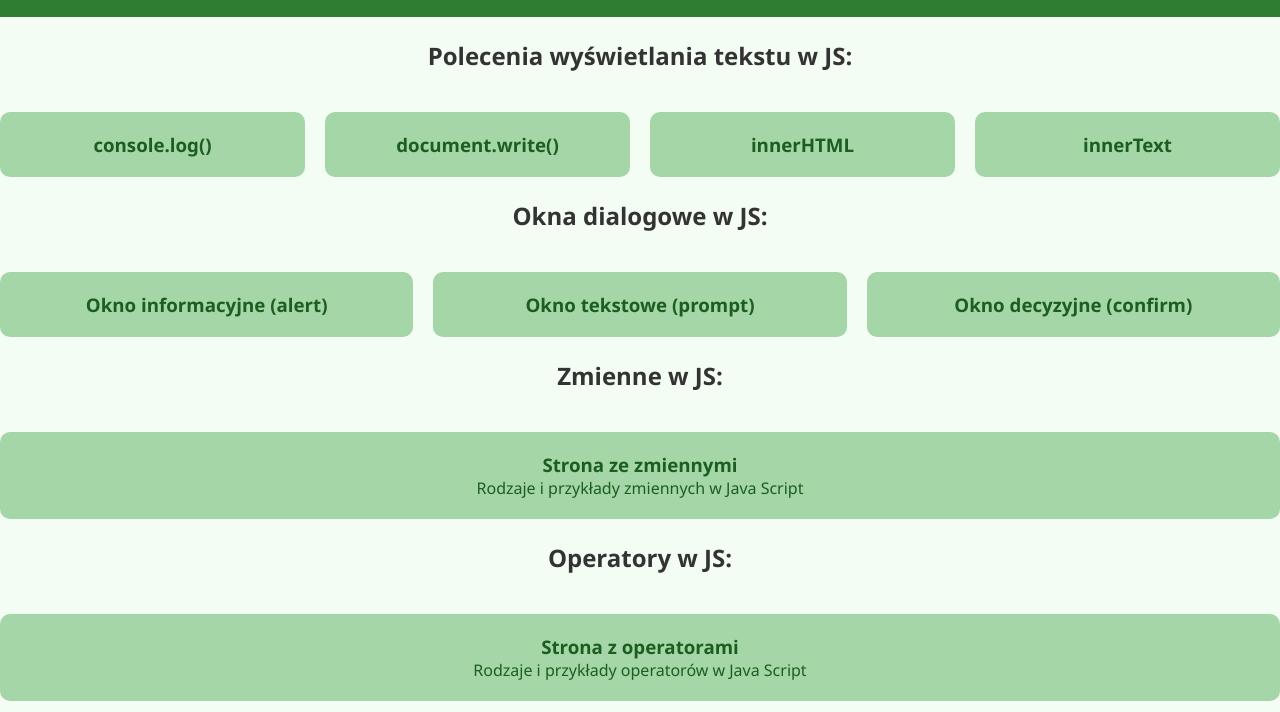
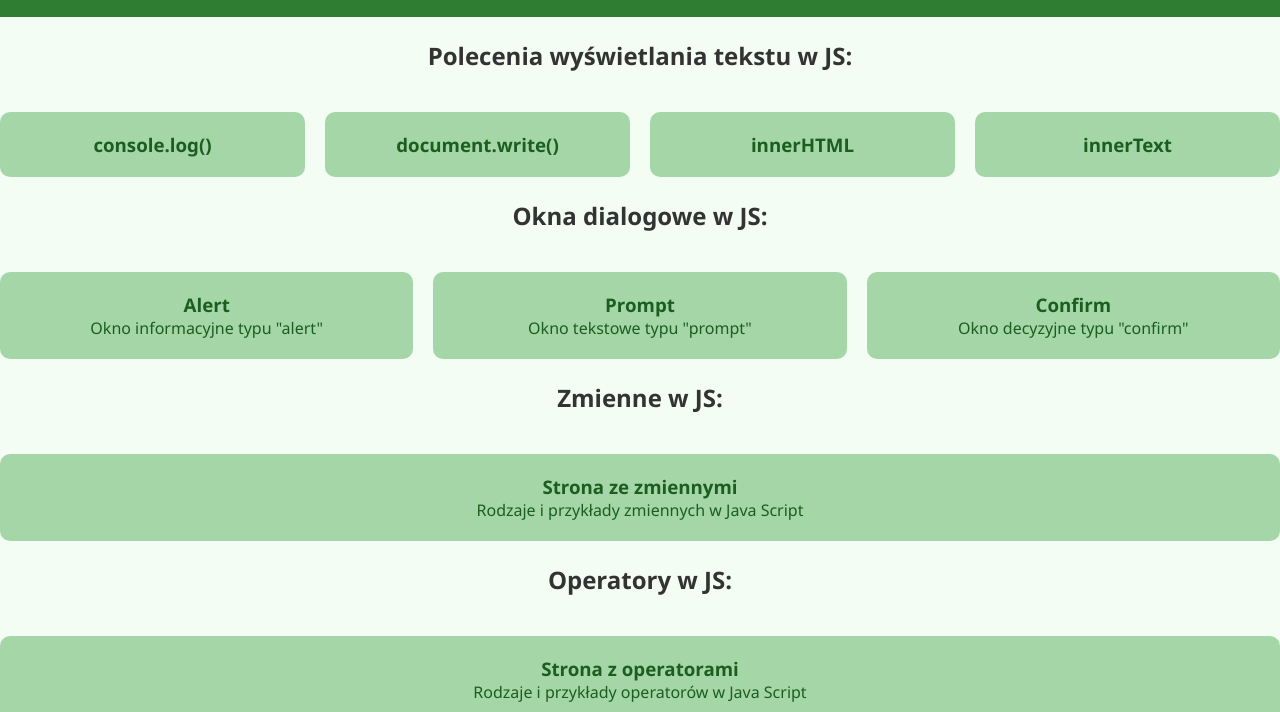
Before and after one commit to filibara/filibara.github.io, a plain HTML site: page js.html in a window 1280 px wide. Shown: the part 88-800 px from the top of the page. Drawn offline with Linux system fonts and the light colour scheme.

Commit message:
Update js.html

```diff
--- a/js.html
+++ b/js.html
@@ -39,11 +39,17 @@ text-align: center;
 
       <section class="tiles">
     <a href="alert.html"  class="tile">
-      <h3>Okno informacyjne (alert)</h3></a>
+      <h3>Alert</h3>
+    <p>Okno informacyjne typu "alert"</p>
+    </a>
     <a href="prompt.html"  class="tile">
-      <h3>Okno tekstowe (prompt)</h3></a>
+      <h3>Prompt</h3>
+    <p>Okno tekstowe typu "prompt"</p>
+    </a>
    <a href="confirm.html"  class="tile">
-     <h3>Okno decyzyjne (confirm)</h3></a>
+     <h3>Confirm</h3>
+   <p>Okno decyzyjne typu "confirm"</p>
+   </a>
       </section>
 
     <br>
```
